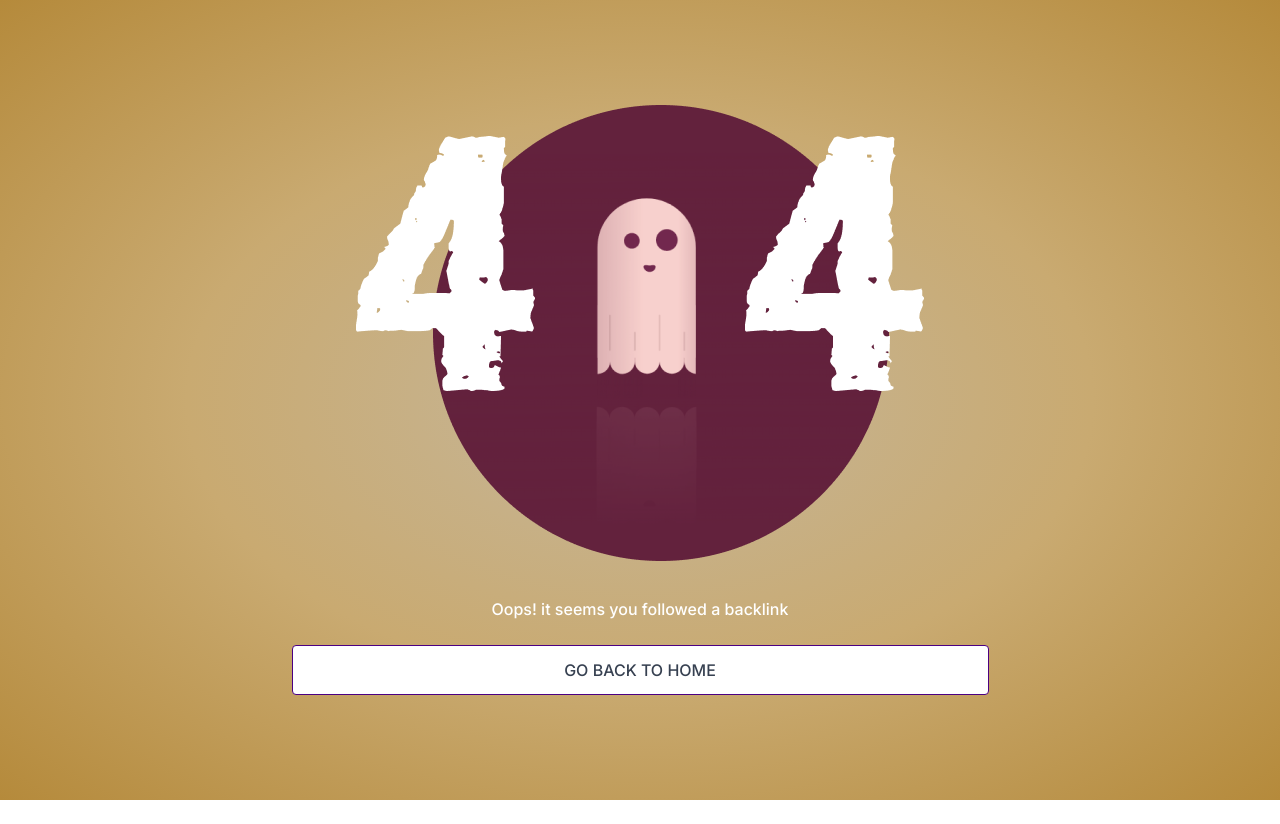
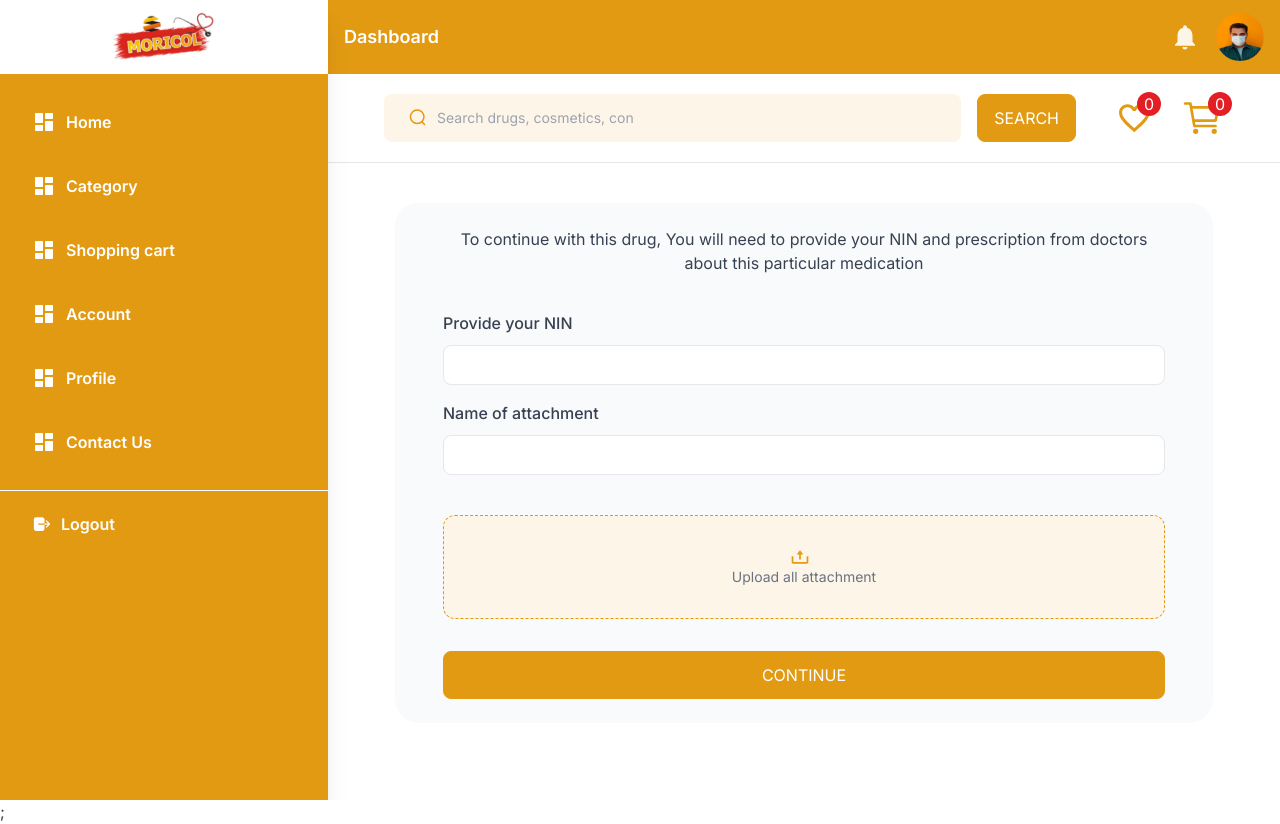
Before and after one commit to Aycodez/moricol, a Next.js app: page /dashboard/pharmarcy/prescription/1 in a window 1280 px wide. Before the commit this address had no page. Before the commit the page ends 800 px from the top, so only its background shows below. Built offline with nearby package versions, Linux system fonts and the light colour scheme.

Commit message:
testing again

```diff
--- a/src/app/dashboard/pharmarcy/prescription/page.tsx
+++ b/src/app/dashboard/pharmarcy/prescription/[id]/page.tsx
@@ -1,10 +1,18 @@
+"use client";
 import TextInput from "@/components/auth/text-input";
 import Button from "@/components/button";
 import PageToolBar from "@/components/dashboard/pharmacy-page-toolbar";
 import FileInput from "@/components/file-input";
-import { prescription } from "../action";
+import { useRouter, useParams } from "next/navigation";
+import { routes } from "@/constants/routes";
 
 export default function Prescription() {
+  const router = useRouter();
+  const { id } = useParams();
+  const handleClick = (e: React.MouseEvent<HTMLButtonElement>) => {
+    e.preventDefault();
+    router.push(routes.PHARMARCYPRODUCT + `/${id}`);
+  };
   return (
     <main>
       <PageToolBar />
@@ -15,13 +23,13 @@ export default function Prescription() {
           prescription from doctors about this particular medication
         </p>
 
-        <form action={prescription}>
+        <form>
           <div className="mb-8 grid gap-y-4">
             <TextInput name="" label="Provide your NIN" />
             <TextInput name="" label="Name of attachment" />
             <FileInput title="" />
           </div>
-          <Button>CONTINUE</Button>
+          <Button onClick={handleClick}>CONTINUE</Button>
         </form>
       </section>
     </main>
--- a/src/components/dashboard/pharmacy-product-card.tsx
+++ b/src/components/dashboard/pharmacy-product-card.tsx
@@ -13,6 +13,7 @@ export default function ProductCard({
   price,
   bestSelling,
   prescription,
+  discount,
 }: {
   id: string;
   drugName: string;
@@ -20,12 +21,13 @@ export default function ProductCard({
   imageUrl: string;
   bestSelling?: boolean;
   prescription: boolean;
+  discount: number;
 }) {
   const router = useRouter();
 
   const navigateToPrescriptionPageOrProductDetailsPage = () => {
     if (prescription) {
-      router.push(routes.PHARMARCYPRESCRIPTION);
+      router.push(routes.PHARMARCYPRESCRIPTION + `/${id}`);
     } else {
       router.push(routes.PHARMARCYPRODUCT + `/${id}`);
     }
@@ -60,20 +62,28 @@ export default function ProductCard({
         <p className="font-bold text-primary-500">{String(price)}</p>
       </div>
 
-      <DiscountBadge className="absolute -left-2 top-2" />
+      <DiscountBadge content={discount} className="absolute -left-2 top-2" />
     </article>
   );
 }
 
-function DiscountBadge({ className }: { className: string }) {
+function DiscountBadge({
+  className,
+  content,
+}: {
+  className: string;
+  content: number;
+}) {
   return (
+    content != 0 && (
       <div
         className={cn(
           "rounded bg-[#F1CCCE] px-2 py-1 font-semibold text-secondary-400",
           className,
         )}
       >
-      -200%
+        -{String(Math.floor(content))}%
       </div>
+    )
   );
 }
```
Lines whose indentation alone changed are shown as unchanged.
